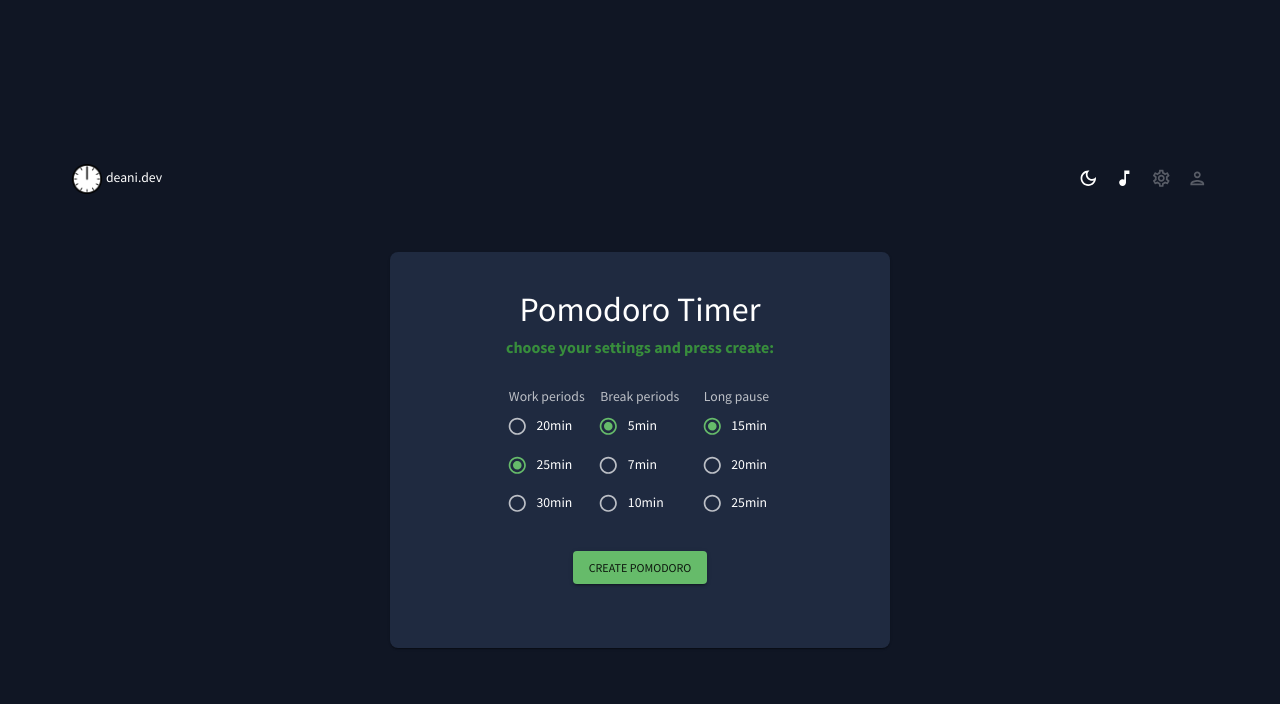
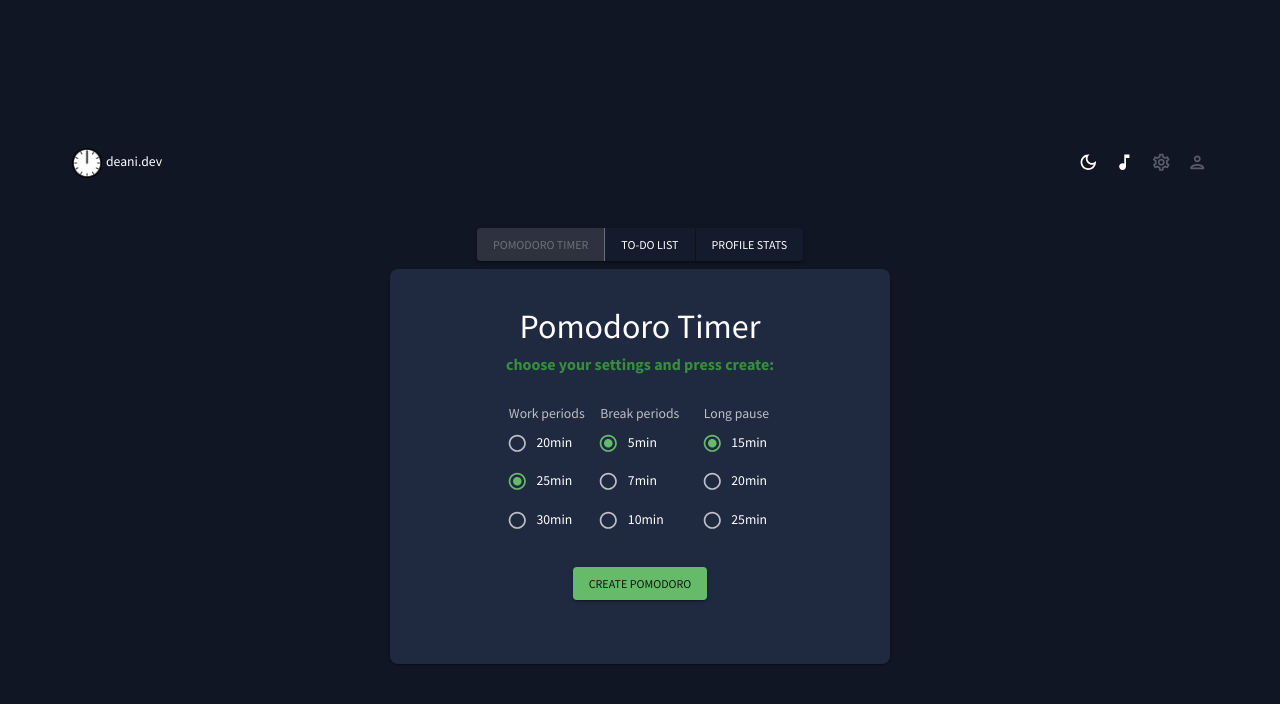
Before and after one commit to ALBANO-Daniel/pomodoro-timer, a React (Create React App) app: page /pomodoro in a window 1280 px wide. Shown: the top 704 px of the page. Built offline with nearby package versions, Linux system fonts and the light colour scheme.

Commit message:
features menu component

```diff
--- a/src/App.js
+++ b/src/App.js
@@ -5,15 +5,25 @@ import { ColorModeContext, useMode } from './theme'
 import { useState } from 'react'
 // import Route from './components/Route'
 // import Home from './pages/Home'
+import FeaturesMenu from './components/FeatureSwitchMenu'
 import PomodoroPage from './pages/PomodoroPage'
+import ProfilePage from './pages/ProfilePage'
+import TodoPage from './pages/TodoPage'
+// import PomodoroPage from './pages/PomodoroPage'
 // import TodosPage from './pages/TodosPage'
 
 function App() {
   const [muted, setMuted] = useState(false)
+  const [visibleFeature, setVisibleFeature] = useState('timer')
+
   const [theme, colorMode] = useMode()
 
   const handleMuted = () => {
     setMuted((prev) => (prev === false ? true : false))
+  }
+
+  const handleVisibleFeature = (feature) => {
+    setVisibleFeature(feature)
   }
 
   return (
@@ -23,15 +33,11 @@ function App() {
         <div className="app">
           <Topbar muted={muted} handleMuted={handleMuted} />
           <main className="content">
-            {/* <Route path="/"> */}
-            <PomodoroPage muted={muted} />
-            {/* <Home /> */}
-            {/* </Route> */}
-            {/* <Route path="/pomodoro"> */}
-            {/* </Route> */}
-            {/* <Route path="/todos"> */}
-            {/* <TodosPage /> */}
-            {/* </Route> */}
+            <FeaturesMenu handleVisibleFeature={handleVisibleFeature} />
+
+            {visibleFeature === 'timer' ? <PomodoroPage visible={true} muted={muted} /> : <PomodoroPage muted={muted} visible={false} />}
+            {visibleFeature === 'todo' ? <TodoPage visible={true} /> : <TodoPage visible={false} />}
+            {visibleFeature === 'profile' ? <ProfilePage visible={true} /> : <ProfilePage visible={false} />}
           </main>
         </div>
       </ThemeProvider>
--- /dev/null
+++ b/src/components/FeatureSwitchMenu.jsx
@@ -0,0 +1,35 @@
+import { Box, Button, ButtonGroup } from '@mui/material'
+import { useState } from 'react'
+
+
+
+function FeatureSwitchMenu( { handleVisibleFeature }) {
+
+  const [choosedFeature, setChoosedFeature] = useState('timer')
+
+  const handleClick = ( feature ) => {
+    setChoosedFeature(feature)
+    handleVisibleFeature(feature)
+  }
+
+  return (
+    <Box sx={{ display: 'flex', alignContent: 'center', justifyContent: 'center' }}>
+      <ButtonGroup variant="contained" aria-label="outlined primary button group">
+        <Button onClick={ () => handleClick('timer')} disabled={choosedFeature === 'timer'}>
+          Pomodoro Timer
+        </Button>
+        <Button  onClick={ () => handleClick('todo')} disabled={choosedFeature === 'todo'} >
+          To-do List
+        </Button>
+        {/* profile will have all history, like number of pomodoros/day, statistics in minutes */}
+        {/*list of finished todos/date and 1 currency by finished todo */}
+        {/* currency to buy themes and sounds  */}
+        <Button onClick={ () => handleClick('profile')} disabled={choosedFeature === 'profile'}>
+          Profile Stats
+        </Button>
+      </ButtonGroup>
+    </Box>
+  )
+}
+
+export default FeatureSwitchMenu
--- /dev/null
+++ b/src/components/ProfileProvider.jsx
@@ -0,0 +1,7 @@
+function ProfileProvider() {
+  return (
+    <div>ProfileProvider</div>
+  )
+}
+
+export default ProfileProvider
--- /dev/null
+++ b/src/components/TodoProvider.jsx
@@ -0,0 +1,7 @@
+function TodoProvider() {
+  return (
+    <div>TodoProvider</div>
+  )
+}
+
+export default TodoProvider
--- a/src/pages/PomodoroPage.jsx
+++ b/src/pages/PomodoroPage.jsx
@@ -1,9 +1,14 @@
+import { Box } from '@mui/material'
 import PomodoroProvider from '../components/PomodoroProvider'
 
+function PomodoroPage({ muted, visible }) {
+  const visibleClassName = visible ? 'block' : 'none'
 
-function PomodoroPage({ muted }) {
-
-  return <PomodoroProvider muted={muted} />
+  return (
+    <Box sx={{ display: visibleClassName }} >
+      <PomodoroProvider muted={muted} />
+    </Box>
+  )
 }
 
 export default PomodoroPage
--- /dev/null
+++ b/src/pages/ProfilePage.jsx
@@ -0,0 +1,15 @@
+import { Box } from '@mui/material'
+import ProfileProvider from '../components/ProfileProvider'
+
+function ProfilePage( { visible }) {
+
+  const visibleClassName = visible ? 'block' : 'none'
+
+  return (
+    <Box sx={{ display: visibleClassName }} >
+      <ProfileProvider />
+    </Box>
+  )
+}
+
+export default ProfilePage
--- /dev/null
+++ b/src/pages/TodoPage.jsx
@@ -0,0 +1,15 @@
+import { Box } from '@mui/material'
+import TodoProvider from '../components/TodoProvider'
+
+function TodoPage( { visible }) {
+
+  const visibleClassName = visible ? 'block' : 'none'
+
+  return (
+    <Box sx={{ display: visibleClassName }} >
+      <TodoProvider />
+    </Box>
+  )
+}
+
+export default TodoPage
```
Also changed, not shown: src/pages/Home.jsx (deleted, +0 -12 lines), src/pages/TodosPage.jsx (deleted, +0 -7 lines).
